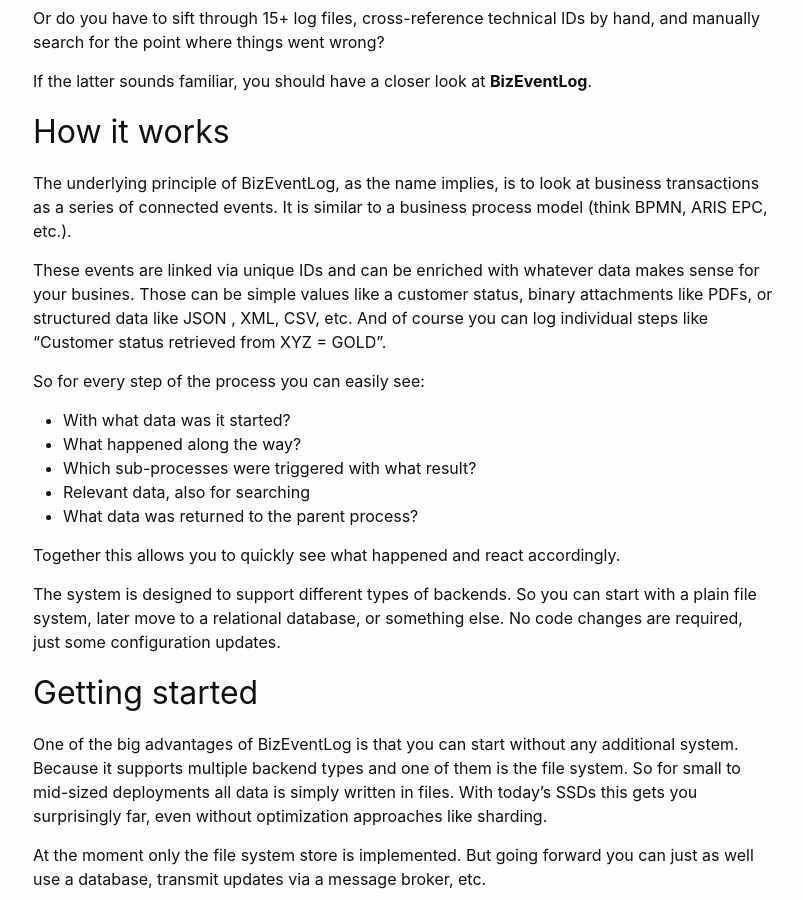
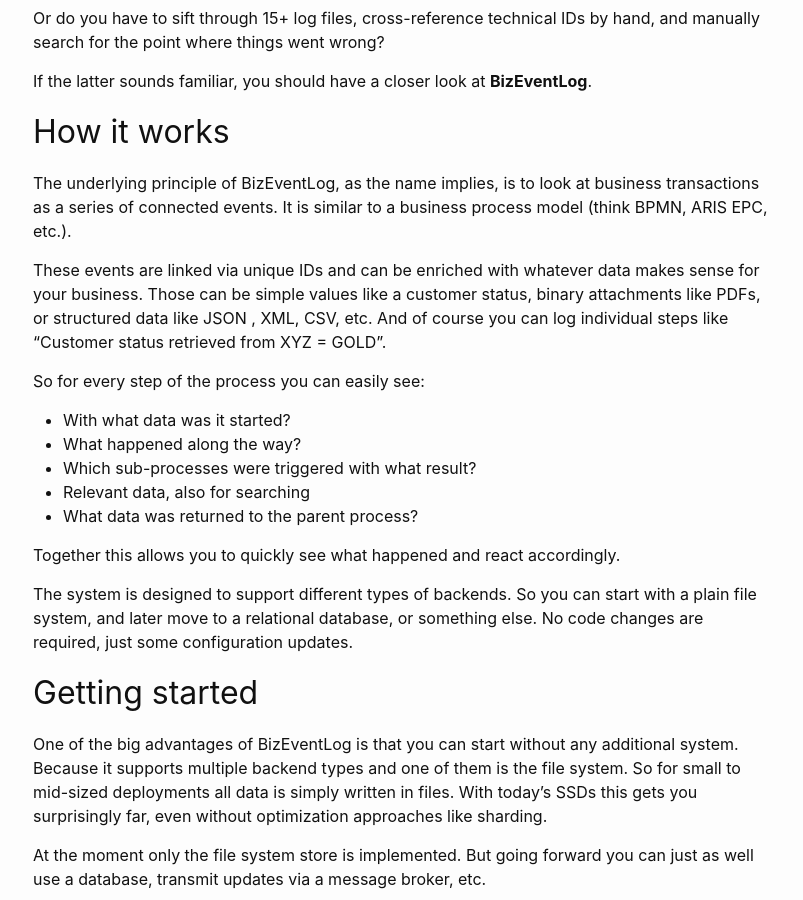
Before and after one commit to BizEventLog/bizeventlog.github.io, a Jekyll site: the page built from index.md, in a window 1280 px wide and 900 px high, scrolled down 615 px. Shown: the whole window, without its empty margins (237-1040 px from the left). Built offline with Jekyll 4.4.1, drawn with Linux system fonts in a browser that asks for light colours.

Commit message:
Minor changes to start page

```diff
--- a/index.md
+++ b/index.md
@@ -31,7 +31,7 @@ at business transactions as a series of connected events. It is similar
 to a business process model (think BPMN, ARIS EPC, etc.).
 
 These events are linked via unique IDs and can be enriched with whatever
-data makes sense for your busines. Those can be simple values like a
+data makes sense for your business. Those can be simple values like a
 customer status, binary attachments like PDFs, or structured data like
 JSON , XML, CSV, etc. And of course you can log individual steps like
 "Customer status retrieved from XYZ = GOLD".
@@ -48,7 +48,7 @@ Together this allows you to quickly see what happened and react
 accordingly.
 
 The system is designed to support different types
-of backends. So you can start with a plain file system, later
+of backends. So you can start with a plain file system, and later
 move to a relational database, or something else. No code changes
 are required, just some configuration updates.
 
```
